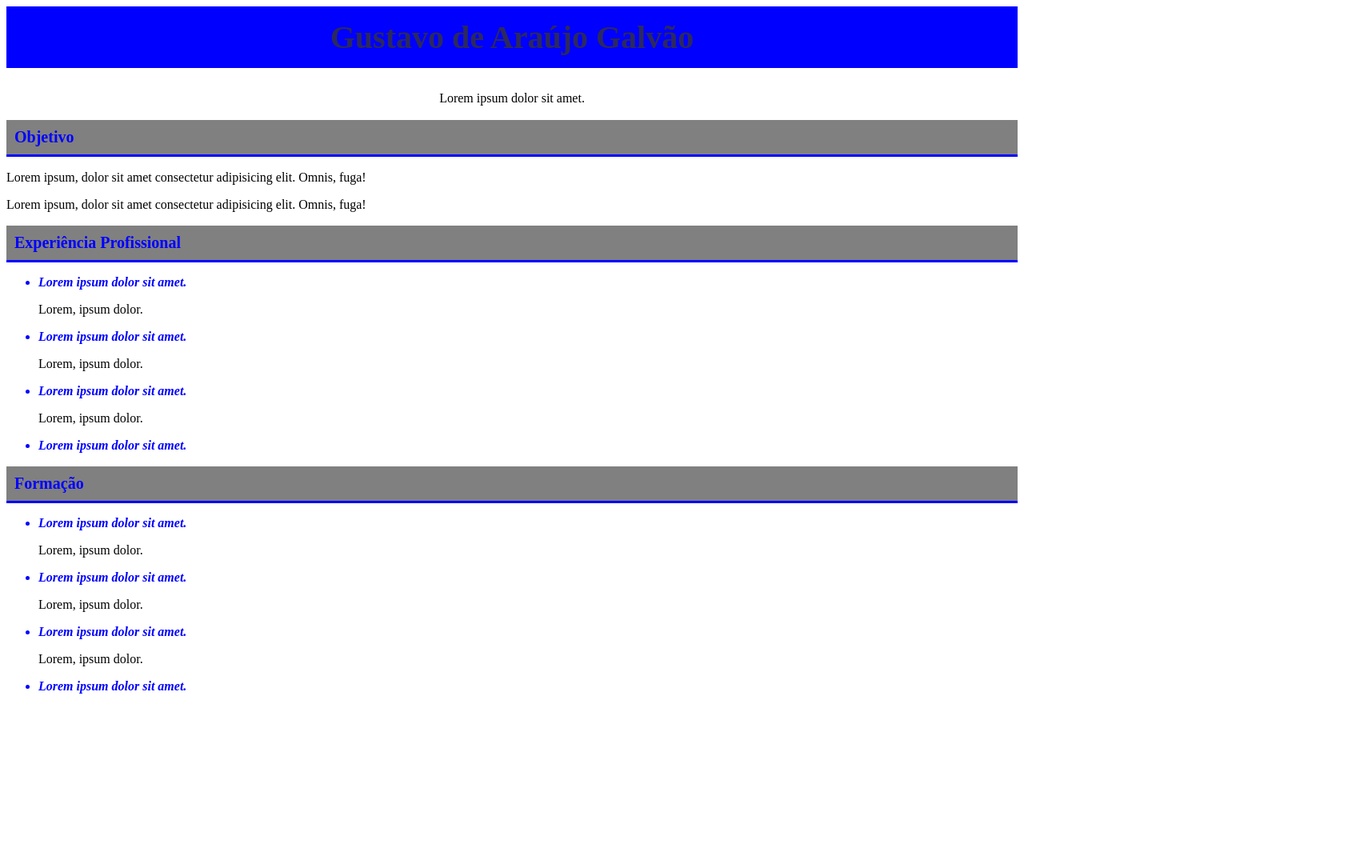
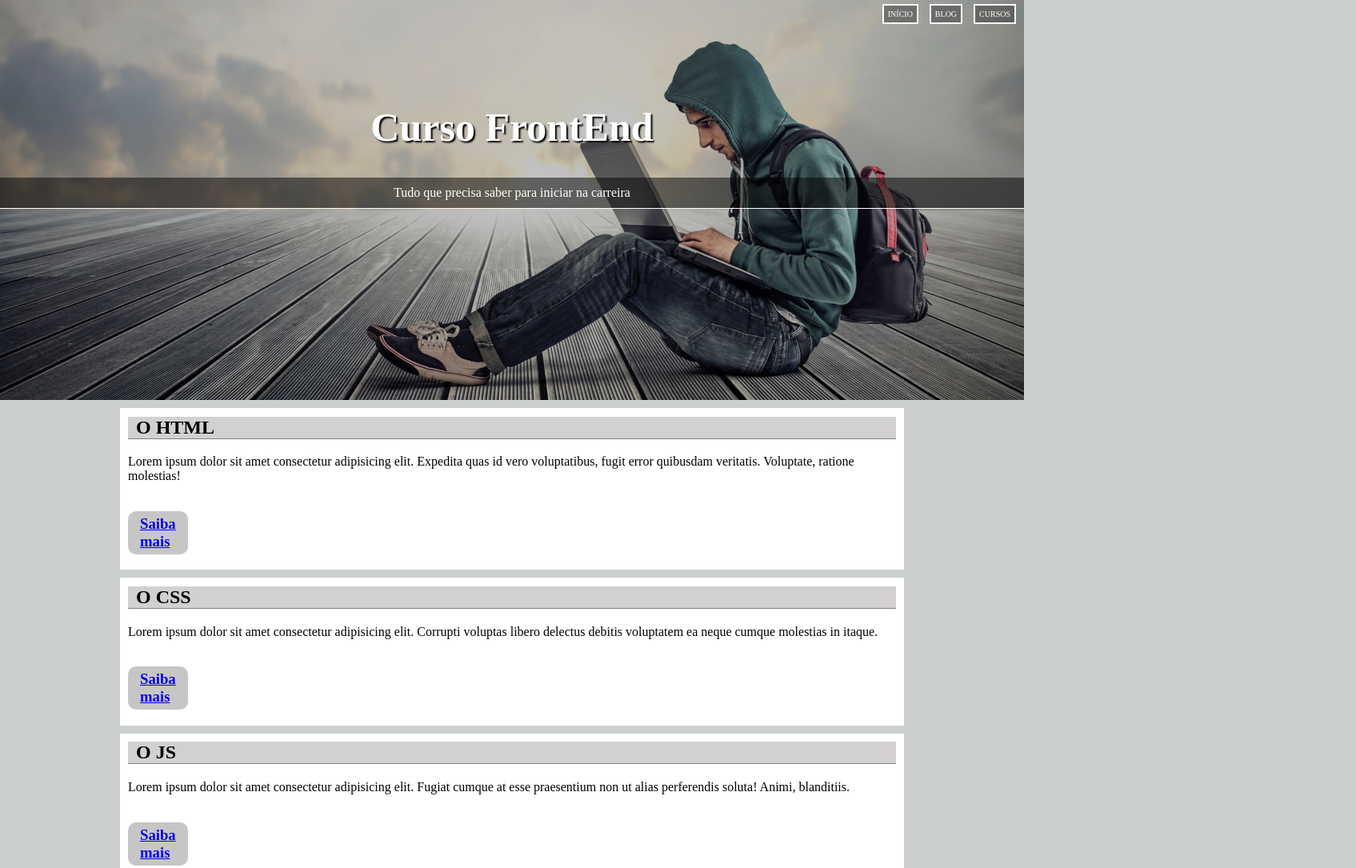
Before and after one commit to gusttavoo123/Web-Workspace, a plain HTML site: page index.html in a window 1280 px wide. Shown: the top 1085 px of the page at 80% size, 1695 px wide, since content can reach past the window. Before the commit the page ends 883 px from the top, so only its background shows below. Drawn offline with Linux system fonts and the light colour scheme.

Commit message:
first page

```diff
--- a/index.html
+++ b/index.html
@@ -1,4 +1,5 @@
 <html lang="en">
+
 <head>
     <meta charset="UTF-8">
     <meta http-equiv="X-UA-Compatible" content="IE=edge">
@@ -7,30 +8,38 @@
     <title>Currículo</title>
 </head>
 <body>
-    <h1>Gustavo de Araújo Galvão</h1>
-    <p class="p1">Lorem ipsum dolor sit amet.</p>
-    <h2>Objetivo</h2>
-    <p>Lorem ipsum, dolor sit amet consectetur adipisicing elit. Omnis, fuga!</p>
-    <p>Lorem ipsum, dolor sit amet consectetur adipisicing elit. Omnis, fuga!</p>
-    <h2>Experiência Profissional</h2>
-    <ul>
-        <li>Lorem ipsum dolor sit amet.</li>
-        <p>Lorem, ipsum dolor.</p>
-        <li>Lorem ipsum dolor sit amet.</li>
-        <p>Lorem, ipsum dolor.</p>
-        <li>Lorem ipsum dolor sit amet.</li>
-        <p>Lorem, ipsum dolor.</p>
-        <li>Lorem ipsum dolor sit amet.</li>
-    </ul>
-    <h2>Formação</h2>
-    <ul>
-        <li>Lorem ipsum dolor sit amet.</li>
-        <p>Lorem, ipsum dolor.</p>
-        <li>Lorem ipsum dolor sit amet.</li>
-        <p>Lorem, ipsum dolor.</p>
-        <li>Lorem ipsum dolor sit amet.</li>
-        <p>Lorem, ipsum dolor.</p>
-        <li>Lorem ipsum dolor sit amet.</li>
-    </ul>
+    <header class="mainHeader">
+        <nav>
+            <ul>
+                <li><a href="#" class="navMenu">Início</a></li>
+                <li><a href="#" class="navMenu">Blog</a></li>
+                <li><a href="#" class="navMenu">Cursos</a></li>
+            </ul>
+        </nav>
+        <div class="mainContent">
+            <h1>Curso FrontEnd</h1>
+            <p class="p1">Tudo que precisa saber para iniciar na carreira</p>
+        </div>
+    </header>
+    <main>
+        <div class="mainCurse">
+            <article>
+                <h2>O HTML</h2>
+                <p>Lorem ipsum dolor sit amet consectetur adipisicing elit. Expedita quas id vero voluptatibus, fugit error quibusdam veritatis. Voluptate, ratione molestias!</p>
+                <h3><a href="http://www.google.com.br">Saiba mais</a></h3>
+            </article>
+            <article>
+                <h2>O CSS</h2>
+                <p>Lorem ipsum dolor sit amet consectetur adipisicing elit. Corrupti voluptas libero delectus debitis voluptatem ea neque cumque molestias in itaque.</p>
+                <h3><a href="http://www.google.com.br">Saiba mais</a></h3>
+            </article>
+            <article>
+                <h2>O JS</h2>
+                <p>Lorem ipsum dolor sit amet consectetur adipisicing elit. Fugiat cumque at esse praesentium non ut alias perferendis soluta! Animi, blanditiis.</p>
+                <h3><a href="http://www.google.com.br">Saiba mais</a></h3>
+            </article>
+        </div>
+    </main>
+    <footer>Copyright @ 2023</footer>
 </body>
 </html>
--- a/style/style.css
+++ b/style/style.css
@@ -1,32 +1,86 @@
+body {
+    background-color: rgb(203, 207, 207);
+    margin: 0;
+}
+
+header {
+    background-image: url(../images/bg-3.jpg);
+    height: 500px;
+    background-size: cover;
+    background-position: right center;
+}
+
+ul {
+    text-align: right;
+    margin-bottom: 100px;
+}
+
+li {
+    border: 2px solid rgb(253, 253, 253);
+    background-color: rgba(63, 60, 60, 0.5);
+    color: white;
+    display: inline-block;
+    padding: 5px;
+    list-style-type: none;
+    margin-top: 5px;
+    text-align: right;
+    margin-right: 10px;
+    text-transform: uppercase;
+    text-decoration: none;
+}
+
+li a{
+    text-decoration: none;
+    color: white;
+    font-size: 10px;
+}
+
 h1 {
-    color: rgb(44, 41, 94);
-    font-size: 40px;
-    padding: 15px;
+    font-size: 50px;
+    color: white;
     text-align: center;
-    background-color: blue;
+    text-shadow: 2px 2px 2px black;
 }
+
 .p1 {
     text-align: center;
-    padding: 2px;
+    padding: 10px;
+    color: white;
+    background-color: rgba(0, 0, 0, 0.5);
+    border-bottom: 1px solid white;
+    display: block;
+}
+
+article {
+    padding: 0.5px 10px 0.5px 10px;
+    background-color: white;
+    margin: 10px 150px 10px 150px;
+    display: block;
 }
 
 h2 {
-    color: blue;
-    font-size: 20px;
-    padding: 10px;
-    text-align: left;
-    border-bottom: 3px solid blue;
-    background-color: grey;
-    font-weight: bold;
+    display: block;
+    padding: 0 0 0 10px;
+    background-color: rgb(211, 208, 208);
+    border-bottom: 1px solid grey;
+    margin-top: 10;
 }
 
-ul {
-    color: black;
-    font-style: normal;
+h3 {
+    display: inline-block;
+    padding: 5px 15px 5px 15px;
+    border-radius: 10px;
+    background-color: rgb(199, 198, 198);;
+    text-align: left;
+    margin-right: 1460px;
 }
 
-li {
-    color: blue;
-    font-style: italic;
-    font-weight: bold;
+
+footer {
+    background-color: rgba(0, 0, 0, 0.5);
+    text-align: center;
+    font-size: 10px;
+    color: white;
+    text-shadow: 2px 2px 2px black;
+    padding: 20px 0 20px 0;
 }
```
Also changed, not shown: images/bg-1.jpg (added), images/bg-2.jpg (added), images/bg-3.jpg (added), images/bg-4.jpg (added).
